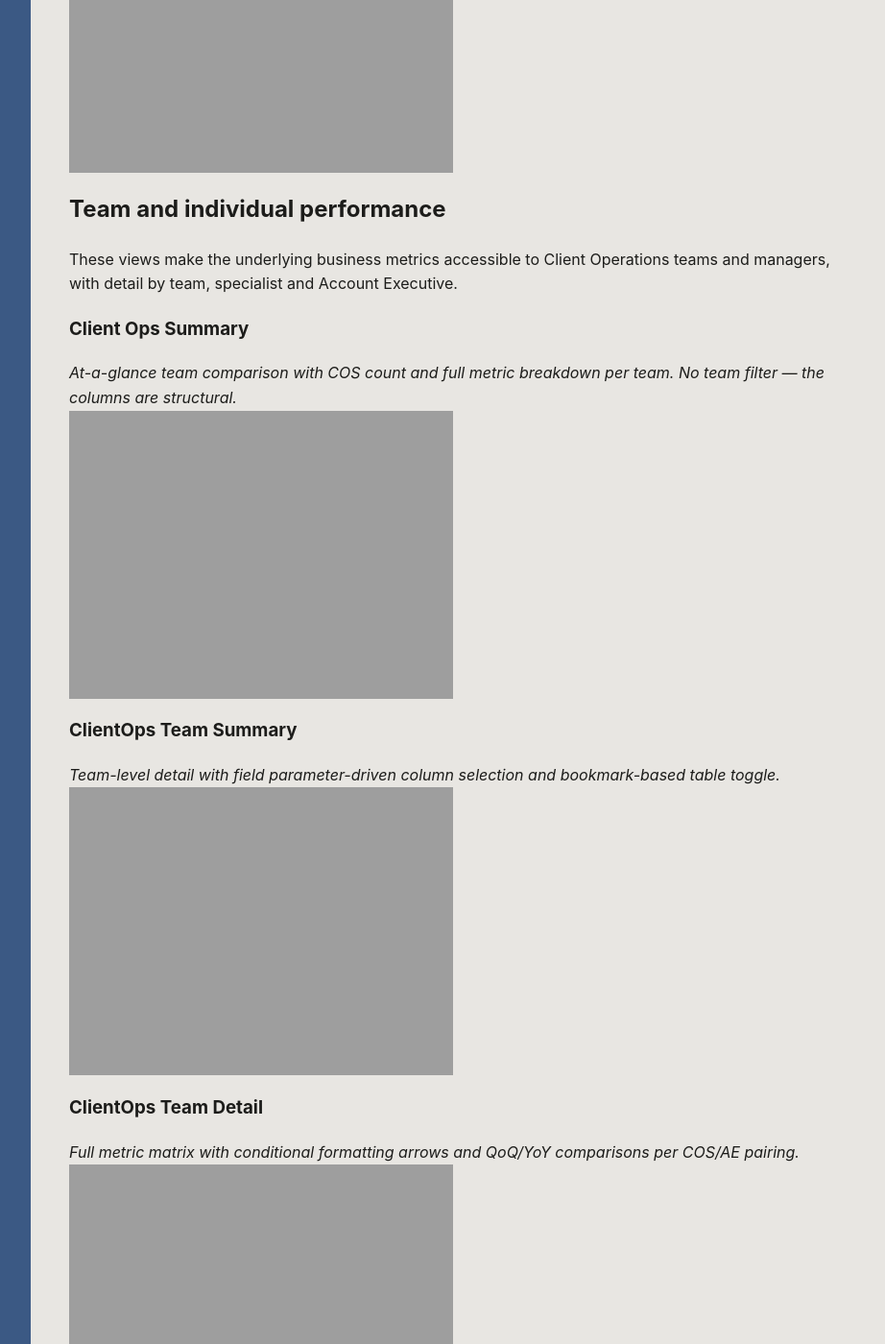
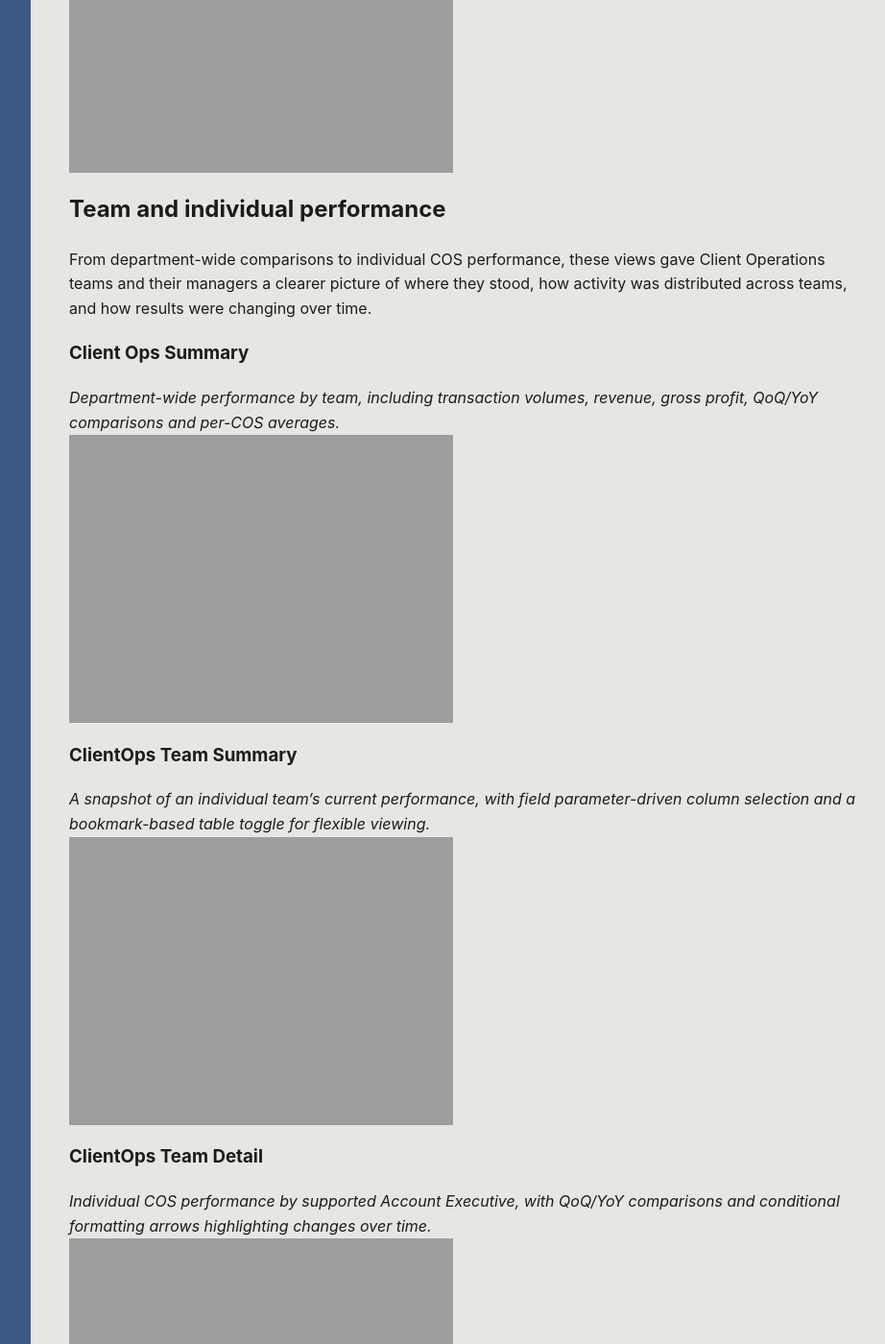
Before and after one commit to janicewhitson/data, a Jekyll site: the page built from projects/sales-support-productivity/index.md, in a window 1280 px wide and 1400 px high, scrolled down 2194 px. Shown: the whole window at 96% size, without its empty margins (158-1080 px from the left). Built offline with Jekyll 4.4.1, drawn with Linux system fonts in a browser that asks for light colours; some of the changed text lies outside the part shown.

Commit message:
Curate COS performance and qualification screenshots with revised captions

```diff
--- a/projects/sales-support-productivity/index.md
+++ b/projects/sales-support-productivity/index.md
@@ -60,50 +60,33 @@ The screenshots below are grouped by the business questions they help answer. Se
 <a href="https://janicewhitson.github.io/voiceofdata/data/case-studies/sales-support-productivity/Productivity%20-%20Exec%20COS.png" target="_blank" rel="noopener noreferrer" aria-label="Open Executive ClientOps screenshot at full size"><img src="https://janicewhitson.github.io/voiceofdata/data/case-studies/sales-support-productivity/Productivity%20-%20Exec%20COS.png" alt="Executive ClientOps" loading="lazy" style="display:block; max-width:100%; height:auto;" /></a>
 
 ## Team and individual performance
-These views make the underlying business metrics accessible to Client Operations teams and managers, with detail by team, specialist and Account Executive.
+From department-wide comparisons to individual COS performance, these views gave Client Operations teams and their managers a clearer picture of where they stood, how activity was distributed across teams, and how results were changing over time.
 
 ### Client Ops Summary
-*At-a-glance team comparison with COS count and full metric breakdown per team. No team filter — the columns are structural.*
+*Department-wide performance by team, including transaction volumes, revenue, gross profit, QoQ/YoY comparisons and per-COS averages.*
 <a href="https://janicewhitson.github.io/voiceofdata/data/case-studies/sales-support-productivity/Productivity%20-%20COS%20Summary.png" target="_blank" rel="noopener noreferrer" aria-label="Open Client Ops Summary screenshot at full size"><img src="https://janicewhitson.github.io/voiceofdata/data/case-studies/sales-support-productivity/Productivity%20-%20COS%20Summary.png" alt="Client Ops Summary" loading="lazy" style="display:block; max-width:100%; height:auto;" /></a>
 
 ### ClientOps Team Summary
-*Team-level detail with field parameter-driven column selection and bookmark-based table toggle.*
+*A snapshot of an individual team's current performance, with field parameter-driven column selection and a bookmark-based table toggle for flexible viewing.*
 <a href="https://janicewhitson.github.io/voiceofdata/data/case-studies/sales-support-productivity/Productivity%20-%20COS%20Team%20Summary.png" target="_blank" rel="noopener noreferrer" aria-label="Open ClientOps Team Summary screenshot at full size"><img src="https://janicewhitson.github.io/voiceofdata/data/case-studies/sales-support-productivity/Productivity%20-%20COS%20Team%20Summary.png" alt="ClientOps Team Summary" loading="lazy" style="display:block; max-width:100%; height:auto;" /></a>
 
 ### ClientOps Team Detail
-*Full metric matrix with conditional formatting arrows and QoQ/YoY comparisons per COS/AE pairing.*
+*Individual COS performance by supported Account Executive, with QoQ/YoY comparisons and conditional formatting arrows highlighting changes over time.*
 <a href="https://janicewhitson.github.io/voiceofdata/data/case-studies/sales-support-productivity/Productivity%20-%20COS%20Team%20Detail.png" target="_blank" rel="noopener noreferrer" aria-label="Open ClientOps Team Detail screenshot at full size"><img src="https://janicewhitson.github.io/voiceofdata/data/case-studies/sales-support-productivity/Productivity%20-%20COS%20Team%20Detail.png" alt="ClientOps Team Detail" loading="lazy" style="display:block; max-width:100%; height:auto;" /></a>
 
-### AE Team Summary
-*AE-side equivalent of the Client Ops Summary, with COS support percentage visible on every volume metric.*
-<a href="https://janicewhitson.github.io/voiceofdata/data/case-studies/sales-support-productivity/Productivity%20-%20AE%20Team%20Summary.png" target="_blank" rel="noopener noreferrer" aria-label="Open AE Team Summary screenshot at full size"><img src="https://janicewhitson.github.io/voiceofdata/data/case-studies/sales-support-productivity/Productivity%20-%20AE%20Team%20Summary.png" alt="AE Team Summary" loading="lazy" style="display:block; max-width:100%; height:auto;" /></a>
-
-### Account Executives
-*Expandable matrix with context-sensitive percentage denominators shifting by hierarchy level.*
-<a href="https://janicewhitson.github.io/voiceofdata/data/case-studies/sales-support-productivity/Productivity%20-%20AE.png" target="_blank" rel="noopener noreferrer" aria-label="Open Account Executives screenshot at full size"><img src="https://janicewhitson.github.io/voiceofdata/data/case-studies/sales-support-productivity/Productivity%20-%20AE.png" alt="Account Executives" loading="lazy" style="display:block; max-width:100%; height:auto;" /></a>
-
-## Performance comparisons
-Comparison views help users examine changes over time, including a bookmark-driven toggle between month-over-month and year-over-year perspectives.
-
-### AE Team Detail — YoY
-<a href="https://janicewhitson.github.io/voiceofdata/data/case-studies/sales-support-productivity/Productivity%20-%20AE%20Team%20Detail%20YoY.png" target="_blank" rel="noopener noreferrer" aria-label="Open AE Team Detail YoY screenshot at full size"><img src="https://janicewhitson.github.io/voiceofdata/data/case-studies/sales-support-productivity/Productivity%20-%20AE%20Team%20Detail%20YoY.png" alt="AE Team Detail YoY" loading="lazy" style="display:block; max-width:100%; height:auto;" /></a>
-
-### AE Team Detail — MoM
-*MoM/YoY toggle implemented via bookmarks and styled buttons — no native toggle exists in Power BI.*
-<a href="https://janicewhitson.github.io/voiceofdata/data/case-studies/sales-support-productivity/Productivity%20-%20AE%20Team%20Detail%20MoM.png" target="_blank" rel="noopener noreferrer" aria-label="Open AE Team Detail MoM screenshot at full size"><img src="https://janicewhitson.github.io/voiceofdata/data/case-studies/sales-support-productivity/Productivity%20-%20AE%20Team%20Detail%20MoM.png" alt="AE Team Detail MoM" loading="lazy" style="display:block; max-width:100%; height:auto;" /></a>
-
 ## Qualification tracking
-Qualification views bring together business thresholds and COS support assignments.
+Sales qualification involved multiple business rules, including different thresholds for hardware and software. These views combine qualification results with COS support status, using six custom indicators to make both immediately recognisable.
 
 ### AE Sales Qualification Summary
-*DAX-driven qualification classification across Hardware and Software thresholds, with dynamic support assignment indicators.*
+*A summary of hardware and software qualification results, showing how qualification status intersects with COS support coverage across Account Executives.*
 <a href="https://janicewhitson.github.io/voiceofdata/data/case-studies/sales-support-productivity/Productivity%20-%20AE%20Support%20Qualify%20Summary.png" target="_blank" rel="noopener noreferrer" aria-label="Open AE Sales Qualification Summary screenshot at full size"><img src="https://janicewhitson.github.io/voiceofdata/data/case-studies/sales-support-productivity/Productivity%20-%20AE%20Support%20Qualify%20Summary.png" alt="AE Sales Qualification Summary" loading="lazy" style="display:block; max-width:100%; height:auto;" /></a>
 
 ### AE Sales 12 Month Rolling — Full View
+*A rolling 12-month view combining qualification indicators, interactive filters and monthly revenue and gross profit by line of business, allowing users to examine the figures behind each qualification status.*
 <a href="https://janicewhitson.github.io/voiceofdata/data/case-studies/sales-support-productivity/Productivity%20-%20AE%20Support%20Qualify%20Details.png" target="_blank" rel="noopener noreferrer" aria-label="Open AE Sales 12 Month Rolling Full screenshot at full size"><img src="https://janicewhitson.github.io/voiceofdata/data/case-studies/sales-support-productivity/Productivity%20-%20AE%20Support%20Qualify%20Details.png" alt="AE Sales 12 Month Rolling Full" loading="lazy" style="display:block; max-width:100%; height:auto;" /></a>
 
 ### AE Sales 12 Month Rolling — Single AE
-*Six-state custom icons built in Figma and imported via theme JSON, encoding qualification level and COS assignment status in a single visual element.*
+*A single-AE view showing how qualification results, COS support assignments and rolling 12-month performance come together, with custom indicators distinguishing the different statuses.*
 <a href="https://janicewhitson.github.io/voiceofdata/data/case-studies/sales-support-productivity/Productivity%20-%20AE%20Support%20Qualify%20Details%20(1%20person).png" target="_blank" rel="noopener noreferrer" aria-label="Open AE Sales 12 Month Rolling Single AE screenshot at full size"><img src="https://janicewhitson.github.io/voiceofdata/data/case-studies/sales-support-productivity/Productivity%20-%20AE%20Support%20Qualify%20Details%20(1%20person).png" alt="AE Sales 12 Month Rolling Single AE" loading="lazy" style="display:block; max-width:100%; height:auto;" /></a>
 
 [← Back to Projects]({{ "/projects/" | relative_url }})
```
